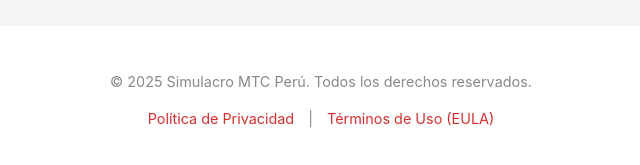
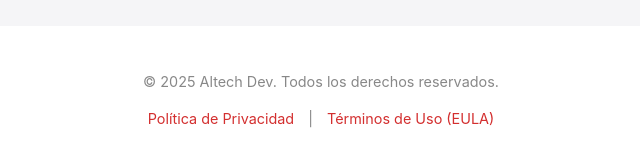
Before and after one commit to zeytx/simulacro-mtc-web, a plain HTML site: page index.html in a window 1280 px wide. Shown: the part 1465-1630 px from the top of the page, 319-959 px from the left. Drawn offline with Linux system fonts and the light colour scheme.

Commit message:
Update copyright notice in footer

```diff
--- a/index.html
+++ b/index.html
@@ -188,7 +188,7 @@
     </div>
 
     <footer>
-        <p>&copy; 2025 Simulacro MTC Perú. Todos los derechos reservados.</p>
+        <p>&copy; 2025 Altech Dev. Todos los derechos reservados.</p>
         <p>
             <a href="#">Política de Privacidad</a> |
             <a href="https://www.apple.com/legal/internet-services/itunes/dev/stdeula/">Términos de Uso (EULA)</a>
```
